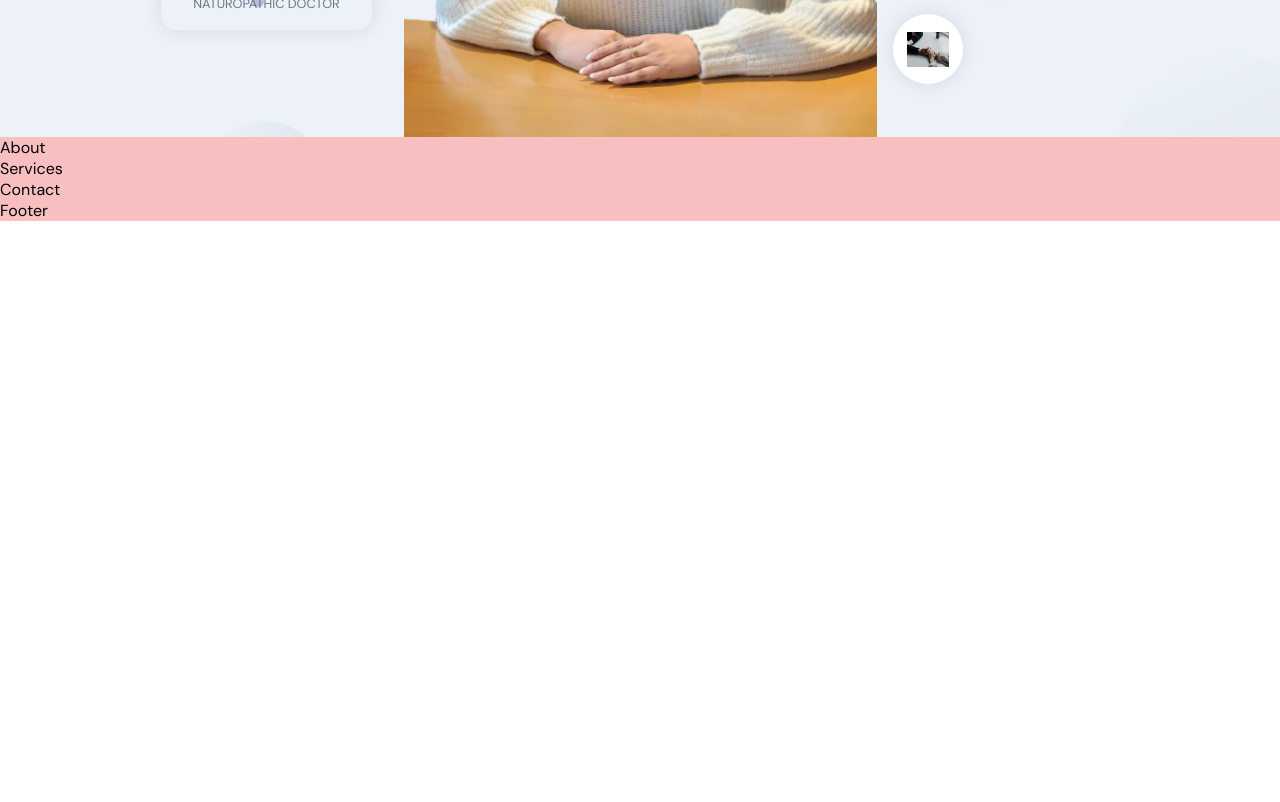
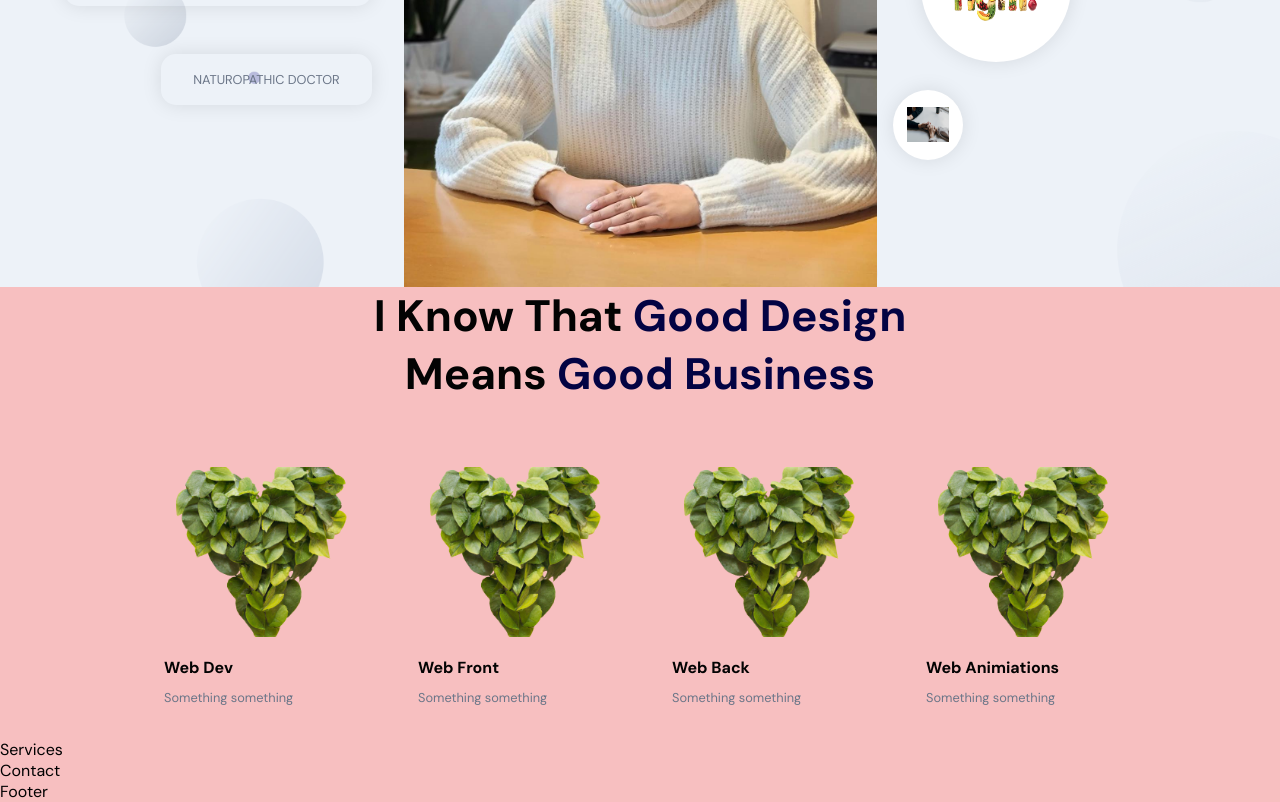
Before and after one commit to mattyydagz/dr_ishanipatel_nd, a React (Create React App) app: page / in a window 1280 px wide. Shown: the part 440-1242 px from the top of the page. Before the commit the page ends 800 px from the top, so only its background shows below. Built offline with nearby package versions, Linux system fonts and the light colour scheme.

Commit message:
About content and styles

```diff
--- a/src/container/About/About.jsx
+++ b/src/container/About/About.jsx
@@ -1,9 +1,62 @@
-import React from "react";
+import React, { useState, useEffect } from "react";
+import { motion } from "framer-motion";
 
+import { images } from "../../constants";
 import "./About.scss";
 
+const abouts = [
+  {
+    title: "Web Dev",
+    description: "Something something",
+    img: images.leafHeart,
+  },
+  {
+    title: "Web Front",
+    description: "Something something",
+    img: images.leafHeart,
+  },
+  {
+    title: "Web Back",
+    description: "Something something",
+    img: images.leafHeart,
+  },
+  {
+    title: "Web Animiations",
+    description: "Something something",
+    img: images.leafHeart,
+  },
+];
+
 const About = () => {
-  return <div>About</div>;
+  return (
+    <>
+      <h2 className="head-text">
+        {" "}
+        I Know That <span>Good Design</span> <br /> means{" "}
+        <span>Good Business</span>
+      </h2>
+
+      <div className="app__profiles">
+        {abouts.map((about, index) => (
+          <motion.div
+            whileInView={{ opacity: 1 }}
+            whileHover={{ scale: 1.1 }}
+            transition={{ duration: 0.5, type: "tween" }}
+            className="app__profile-item"
+            key={about.title + index}
+          >
+            <img src={about.img} alt={about.title} />
+            <h2 className="bold-text" style={{ marginTop: 20 }}>
+              {about.title}
+            </h2>
+            <p className="p-text" style={{ marginTop: 10 }}>
+              {about.description}
+            </p>
+          </motion.div>
+        ))}
+      </div>
+    </>
+  );
 };
 
 export default About;
--- a/src/container/About/About.scss
+++ b/src/container/About/About.scss
@@ -0,0 +1,38 @@
+.app__about {
+  flex: 1;
+  width: 100%;
+  flex-direction: column;
+}
+
+.app__profiles {
+  display: flex;
+  justify-content: center;
+  align-items: flex-start;
+  flex-wrap: wrap;
+  margin-top: 2rem;
+}
+
+.app__profile-item {
+  width: 190px;
+  display: flex;
+  justify-content: flex-start;
+  align-items: flex-start;
+  flex-direction: column;
+  margin: 2rem;
+
+  img {
+    width: 100%;
+    height: 170px;
+    border-radius: 15px;
+    object-fit: cover;
+  }
+
+  @media screen and (min-width: 2000px) {
+    width: 370px;
+    margin: 2rem 4rem;
+
+    img {
+      height: 320px;
+    }
+  }
+}
--- a/src/container/Header/Header.jsx
+++ b/src/container/Header/Header.jsx
@@ -43,7 +43,7 @@
         transition={{ duration: 1, delayChildren: 0.5 }}
         className="app__header-img"
       >
-        <img src={images.portraitNoBg} alt="profile-bg" />
+        <img src={images.portrait} alt="profile-bg" />
         <motion.img
           whileInView={{ scale: [0, 1] }}
           transition={{ duration: 1, ease: "easeInOut" }}
```
